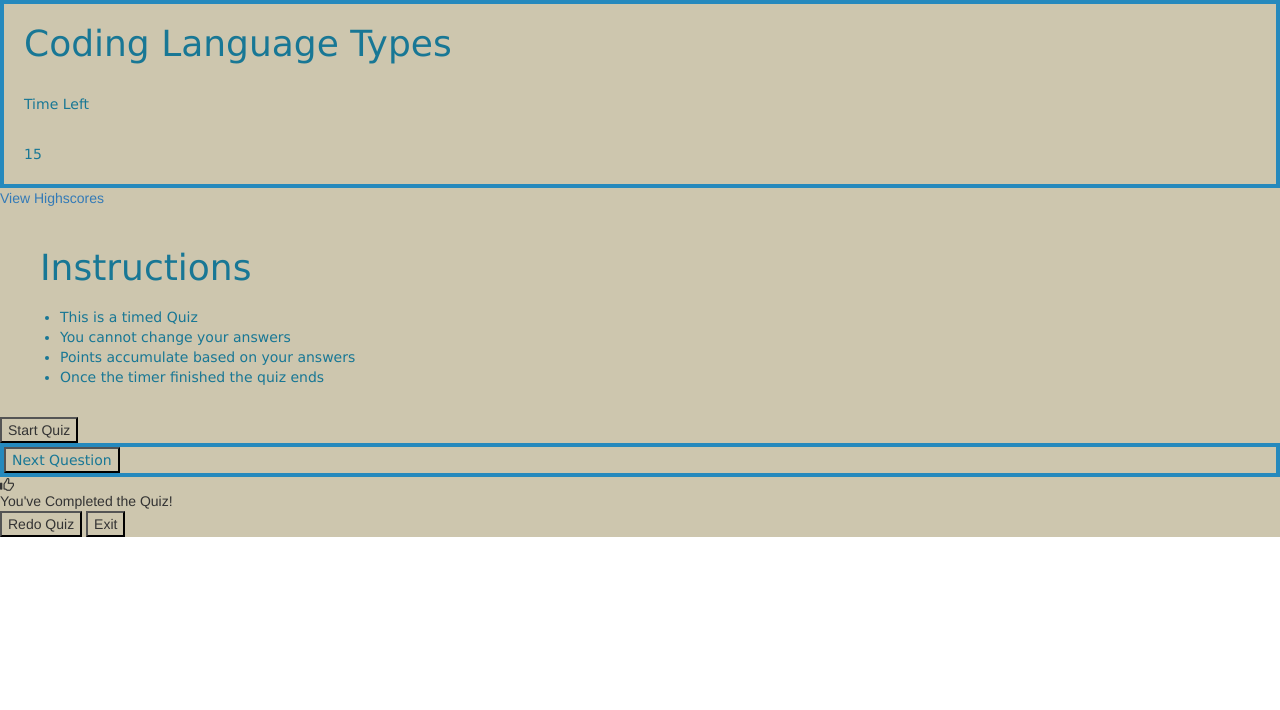
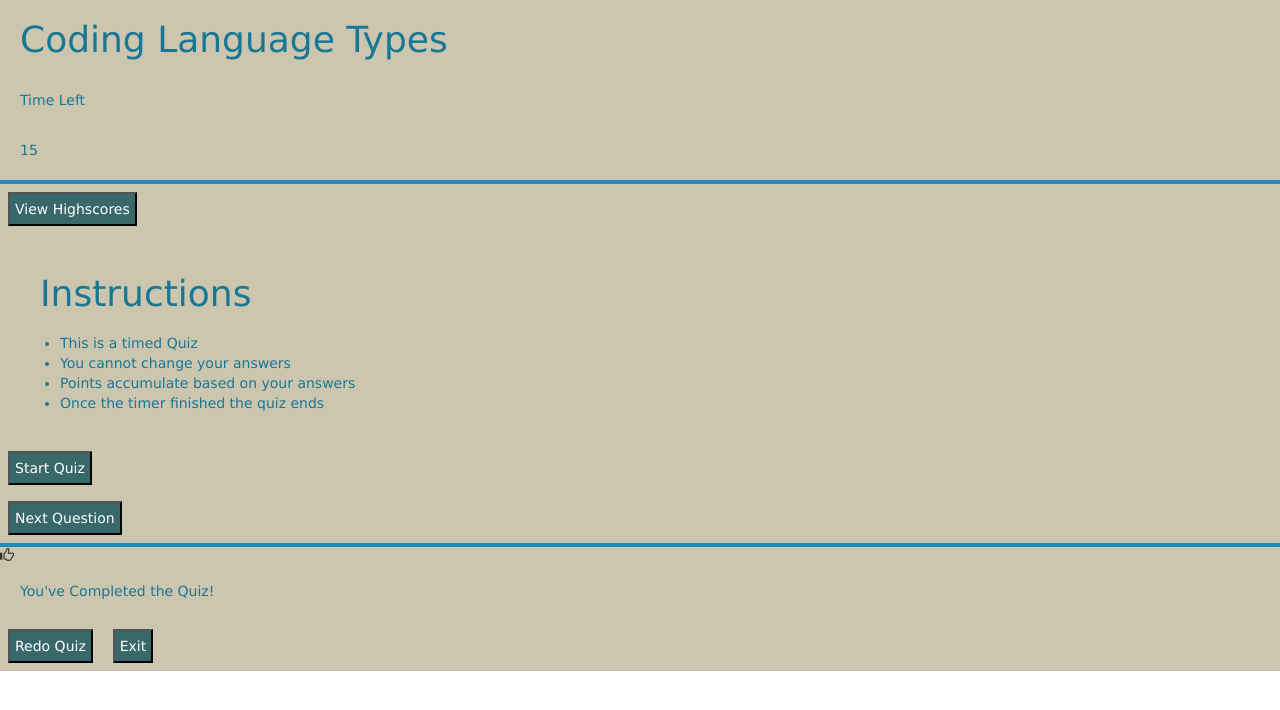
Before and after one commit to BriMoreno/quiz-game, a plain HTML site: page index.html in a window 1280 px wide. Drawn offline with nearby package versions, Linux system fonts and the light colour scheme; a script that the page names is missing.

Commit message:
added more styling and made hyperlink a button

```diff
--- a/assets/css code/style.css
+++ b/assets/css code/style.css
@@ -39,6 +39,8 @@ buttons
 restart
 quit
 */
+
+.quiz-done,
 .time-left,
 .timer-sec,
 h1,
@@ -54,9 +56,32 @@ footer,
 header {
     color:var(--textColor);
     font-family:var(--font);
-    border: solid 4px var(--accentColor);
+    border-bottom: solid 4px var(--accentColor);
+
+}
+
+.high-score{
+    font-family: var(--font);
+    color: var(--accentColor);
+
 }
 
 button {
+    color:white;
+    font-family:var(--font);
+    background-color: var(--btnColor);
+    text-align: center;
+    padding:5px;
+    margin:8px;
+    transition-duration: 0.4s;
+}
 
+button:hover{
+    background-color: var(--accentColor);
 }
+
+button:active{
+    background-color: var(--btnColor);
+    box-shadow: 0 5px #666;
+    transform: translateY(2px);
+}
--- a/index.html
+++ b/index.html
@@ -20,9 +20,10 @@
 
   <body>
     <main>
-        <div>
-        <a href ="highscore.html">View Highscores</a>
-        </div>
+        <button onclick="window.location.href='highscore.html';">
+          View Highscores
+        </button>
+
         <section class="intro">
         <h1>Instructions</h1>
         <ul class="list">
```
